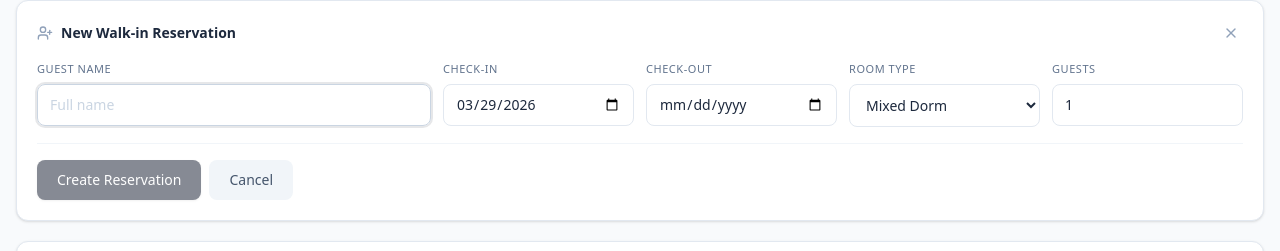
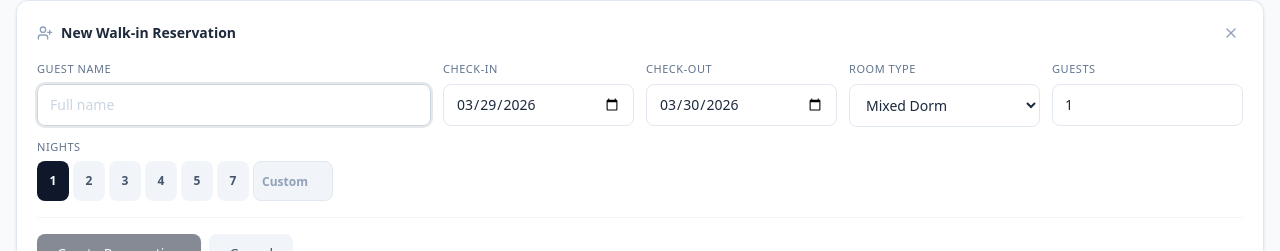
Before and after one commit to dunelly/hostel-saas, a Next.js app in the folder apps/web/: page /reservations in a window 1280 px wide. Both pictures are taken after typing "Sample", "2020-01-15", "2020-01-15" into the empty fields and a click on the button "Add Walk-in". Shown: the part 138-389 px from the top of the page. Built offline with nearby package versions, Linux system fonts and the light colour scheme; no server answers; the database is empty.

Commit message:
Improve receptionist guest workflows

```diff
--- a/apps/web/src/app/api/assignments/swap/route.ts
+++ b/apps/web/src/app/api/assignments/swap/route.ts
@@ -52,21 +52,20 @@ export async function POST(request: NextRequest) {
       return NextResponse.json({ error: "No overlapping dates to swap" }, { status: 400 });
     }
 
-    // Swap: A's assignments on overlap dates go to bedB, B's go to bedA
-    // Use a temp bedId to avoid unique constraint violations during swap
-    const tempBed = `__swap_temp_${Date.now()}`;
-
+    // Swap: A's assignments on overlap dates go to bedB, B's go to bedA.
+    // Temporarily move A's date, not bed, because bed_id has a foreign key.
     for (const date of overlapDates) {
       const aAssign = assignmentsA.find((a) => a.date === date);
       const bAssign = assignmentsB.find((a) => a.date === date);
       if (!aAssign || !bAssign) continue;
+      const tempDate = `__swap_temp_${aAssign.id}_${Date.now()}`;
 
-      // Move A to temp
-      await db.update(bedAssignments).set({ bedId: tempBed }).where(eq(bedAssignments.id, aAssign.id));
+      // Move A off the unique (bedId, date) slot.
+      await db.update(bedAssignments).set({ date: tempDate }).where(eq(bedAssignments.id, aAssign.id));
       // Move B to A's bed
       await db.update(bedAssignments).set({ bedId: bedIdA, isManual: 1 }).where(eq(bedAssignments.id, bAssign.id));
-      // Move A from temp to B's bed
-      await db.update(bedAssignments).set({ bedId: bedIdB, isManual: 1 }).where(eq(bedAssignments.id, aAssign.id));
+      // Move A back onto the original date in B's bed
+      await db.update(bedAssignments).set({ bedId: bedIdB, date, isManual: 1 }).where(eq(bedAssignments.id, aAssign.id));
     }
 
     // Also swap non-overlapping dates (full stay swap)
--- a/apps/web/src/app/reservations/page.tsx
+++ b/apps/web/src/app/reservations/page.tsx
@@ -2,7 +2,7 @@
 
 import { useQuery, useMutation, useQueryClient } from "@tanstack/react-query";
 import { useState } from "react";
-import { format } from "date-fns";
+import { addDays, format, parseISO } from "date-fns";
 import { GuestDetailPanel } from "@/components/GuestDetailPanel";
 import {
   Plus,
@@ -557,10 +557,47 @@ function ManualEntryForm({
   const [form, setForm] = useState({
     guestName: "",
     checkIn: format(new Date(), "yyyy-MM-dd"),
-    checkOut: "",
+    checkOut: format(addDays(new Date(), 1), "yyyy-MM-dd"),
     roomTypeReq: "mixed",
     numGuests: 1,
   });
+  const [nights, setNights] = useState(1);
+  const [customNights, setCustomNights] = useState("");
+
+  function setStayLength(nextNights: number, nextCheckIn = form.checkIn) {
+    const clamped = Math.max(1, nextNights);
+    setNights(clamped);
+    setForm({
+      ...form,
+      checkIn: nextCheckIn,
+      checkOut: format(addDays(parseISO(nextCheckIn), clamped), "yyyy-MM-dd"),
+    });
+  }
+
+  function handleCheckInChange(nextCheckIn: string) {
+    setStayLength(nights, nextCheckIn);
+  }
+
+  function handleCheckOutChange(nextCheckOut: string) {
+    const diff = Math.round(
+      (new Date(nextCheckOut).getTime() - new Date(form.checkIn).getTime()) / 86400000
+    );
+    const clamped = Math.max(1, diff);
+    setNights(clamped);
+    setCustomNights(clamped > 7 ? String(clamped) : "");
+    setForm({ ...form, checkOut: nextCheckOut });
+  }
+
+  function handlePresetNightClick(nextNights: number) {
+    setCustomNights("");
+    setStayLength(nextNights);
+  }
+
+  function handleCustomNightsChange(value: string) {
+    setCustomNights(value);
+    const parsed = parseInt(value, 10);
+    if (Number.isFinite(parsed)) setStayLength(parsed);
+  }
 
   return (
     <div className="bg-white rounded-xl border border-slate-200 shadow-sm p-5">
@@ -597,7 +634,7 @@ function ManualEntryForm({
           <input
             type="date"
             value={form.checkIn}
-            onChange={(e) => setForm({ ...form, checkIn: e.target.value })}
+            onChange={(e) => handleCheckInChange(e.target.value)}
             className="w-full border border-slate-200 rounded-lg px-3 py-2.5 text-sm text-slate-800 focus:outline-none focus:ring-2 focus:ring-slate-900/10 focus:border-slate-300"
           />
         </div>
@@ -608,7 +645,8 @@ function ManualEntryForm({
           <input
             type="date"
             value={form.checkOut}
-            onChange={(e) => setForm({ ...form, checkOut: e.target.value })}
+            min={format(addDays(parseISO(form.checkIn), 1), "yyyy-MM-dd")}
+            onChange={(e) => handleCheckOutChange(e.target.value)}
             className="w-full border border-slate-200 rounded-lg px-3 py-2.5 text-sm text-slate-800 focus:outline-none focus:ring-2 focus:ring-slate-900/10 focus:border-slate-300"
           />
         </div>
@@ -640,6 +678,40 @@ function ManualEntryForm({
             className="w-full border border-slate-200 rounded-lg px-3 py-2.5 text-sm text-slate-800 focus:outline-none focus:ring-2 focus:ring-slate-900/10 focus:border-slate-300"
           />
         </div>
+        <div className="md:col-span-2">
+          <label className="block text-[11px] font-medium text-slate-500 uppercase tracking-wider mb-1.5">
+            Nights
+          </label>
+          <div className="flex items-center gap-1">
+            {[1, 2, 3, 4, 5, 7].map((n) => (
+              <button
+                key={n}
+                type="button"
+                onClick={() => handlePresetNightClick(n)}
+                className={`h-10 w-8 rounded-lg text-xs font-semibold transition-colors ${
+                  nights === n
+                    ? "bg-slate-900 text-white"
+                    : "bg-slate-100 text-slate-600 hover:bg-slate-200"
+                }`}
+              >
+                {n}
+              </button>
+            ))}
+            <input
+              type="number"
+              min={8}
+              max={365}
+              value={customNights}
+              onChange={(e) => handleCustomNightsChange(e.target.value)}
+              placeholder="Custom"
+              className={`h-10 w-20 rounded-lg border px-2 text-xs font-semibold outline-none transition-colors ${
+                nights > 7
+                  ? "border-slate-900 bg-slate-900 text-white placeholder:text-white/70"
+                  : "border-slate-200 bg-slate-100 text-slate-600 placeholder:text-slate-400 focus:border-slate-400 focus:bg-white"
+              }`}
+            />
+          </div>
+        </div>
       </div>
       <div className="flex gap-2 mt-4 pt-4 border-t border-slate-100">
         <button
--- a/apps/web/src/components/grid/BedGrid.tsx
+++ b/apps/web/src/components/grid/BedGrid.tsx
@@ -396,6 +396,7 @@ export function BedGrid() {
         <GuestDetailPanel
           reservation={{
             id: livePanelAssignment.reservationId,
+            guestId: livePanelAssignment.guestId,
             source: livePanelAssignment.source,
             guestName: livePanelAssignment.guestName,
             checkIn: livePanelAssignment.checkIn,
--- a/apps/web/src/components/grid/GuestCell.tsx
+++ b/apps/web/src/components/grid/GuestCell.tsx
@@ -148,8 +148,8 @@ export const GuestCell = React.memo(function GuestCell({
         {/* Guest name */}
         {showName && (
           <span className={`flex min-w-0 flex-1 flex-col px-2 ${colors.text}`}>
-            <span className="truncate text-[11px] font-semibold leading-[12px]">{displayName}</span>
-            <span className="truncate text-[9px] font-semibold leading-[10px] opacity-75">{stayNights}</span>
+            <span className="truncate text-[13px] font-semibold leading-[14px]">{displayName}</span>
+            <span className="truncate text-[10px] font-semibold leading-[11px] opacity-75">{stayNights}</span>
           </span>
         )}
 
--- a/apps/web/src/components/grid/GuestCellClone.tsx
+++ b/apps/web/src/components/grid/GuestCellClone.tsx
@@ -36,7 +36,7 @@ export function GuestCellClone({ assignment, width, guestIndex }: { assignment:
         className={`w-full h-9 flex items-center rounded-sm mx-0 ${colors.bg} border ${colors.border} border-solid`}
       >
         <span className={`flex min-w-0 flex-1 flex-col px-2 ${colors.text}`}>
-          <span className="truncate text-[10px] font-semibold leading-[11px]">{displayName}</span>
+          <span className="truncate text-[13px] font-semibold leading-[14px]">{displayName}</span>
           <span className="truncate text-[9px] font-semibold leading-[10px] opacity-75">{stayNights}</span>
         </span>
       </div>
--- a/apps/web/src/components/grid/QuickAddPopover.tsx
+++ b/apps/web/src/components/grid/QuickAddPopover.tsx
@@ -47,6 +47,8 @@ export function QuickAddPopover({ bedId, date, roomType, onClose }: Props) {
   const [selected, setSelected] = useState<GuestOption | null>(null);
   const [rebookMode, setRebookMode] = useState(false);
   const [rebookNights, setRebookNights] = useState(1);
+  const [customNights, setCustomNights] = useState("");
+  const [customRebookNights, setCustomRebookNights] = useState("");
 
   // Fetch assignments for existing guest picker
   const rangeFrom = format(subDays(new Date(), 30), "yyyy-MM-dd");
@@ -80,6 +82,16 @@ export function QuickAddPopover({ bedId, date, roomType, onClose }: Props) {
   function handleNightsChange(n: number) {
     const clamped = Math.max(1, n);
     setNights(clamped);
+    setCustomNights("");
+    setCheckOut(format(addDays(parseISO(date), clamped), "yyyy-MM-dd"));
+  }
+
+  function handleCustomNightsChange(val: string) {
+    setCustomNights(val);
+    const parsed = parseInt(val, 10);
+    if (!Number.isFinite(parsed)) return;
+    const clamped = Math.max(1, parsed);
+    setNights(clamped);
     setCheckOut(format(addDays(parseISO(date), clamped), "yyyy-MM-dd"));
   }
 
@@ -89,6 +101,18 @@ export function QuickAddPopover({ bedId, date, roomType, onClose }: Props) {
       (new Date(val).getTime() - new Date(date).getTime()) / 86400000
     );
     setNights(Math.max(1, diff));
+    setCustomNights(diff > 7 ? String(diff) : "");
+  }
+
+  function handleRebookNightsChange(n: number) {
+    setRebookNights(n);
+    setCustomRebookNights("");
+  }
+
+  function handleCustomRebookNightsChange(val: string) {
+    setCustomRebookNights(val);
+    const parsed = parseInt(val, 10);
+    if (Number.isFinite(parsed)) setRebookNights(Math.max(1, parsed));
   }
 
   // ── Mutations ─────────────────────────────────────────────────────────────
@@ -186,7 +210,7 @@ export function QuickAddPopover({ bedId, date, roomType, onClose }: Props) {
   return (
     <div
       ref={ref}
-      className="absolute z-50 w-72 bg-white rounded-xl shadow-2xl border border-slate-200 overflow-hidden"
+      className="absolute z-50 w-80 bg-white rounded-xl shadow-2xl border border-slate-200 overflow-hidden"
       style={{ top: "calc(100% + 4px)", left: 0 }}
       onClick={(e) => e.stopPropagation()}
     >
@@ -293,9 +317,9 @@ export function QuickAddPopover({ bedId, date, roomType, onClose }: Props) {
           </div>
 
           {/* Nights quick picker */}
-          <div className="flex items-center gap-2">
+          <div className="space-y-1.5">
             <span className="text-[11px] font-semibold text-slate-500 uppercase tracking-wider">{t("grid_nights")}</span>
-            <div className="flex items-center gap-1 ml-auto">
+            <div className="grid grid-cols-[repeat(6,1.75rem)_1fr] gap-1">
               {[1, 2, 3, 4, 5, 7].map((n) => (
                 <button
                   key={n}
@@ -310,6 +334,19 @@ export function QuickAddPopover({ bedId, date, roomType, onClose }: Props) {
                   {n}
                 </button>
               ))}
+              <input
+                type="number"
+                min={8}
+                max={365}
+                value={customNights}
+                onChange={(e) => handleCustomNightsChange(e.target.value)}
+                placeholder="Custom"
+                className={`h-7 min-w-0 rounded-lg border px-2 text-xs font-semibold outline-none transition-colors ${
+                  nights > 7
+                    ? "border-slate-900 bg-slate-900 text-white placeholder:text-white/70"
+                    : "border-slate-200 bg-slate-100 text-slate-600 placeholder:text-slate-400 focus:border-slate-400 focus:bg-white"
+                }`}
+              />
             </div>
           </div>
 
@@ -511,7 +548,7 @@ export function QuickAddPopover({ bedId, date, roomType, onClose }: Props) {
                         <button
                           key={n}
                           type="button"
-                          onClick={() => setRebookNights(n)}
+                          onClick={() => handleRebookNightsChange(n)}
                           className={`w-6 h-6 rounded-md text-[11px] font-semibold transition-colors ${
                             rebookNights === n
                               ? "bg-emerald-600 text-white"
@@ -521,6 +558,19 @@ export function QuickAddPopover({ bedId, date, roomType, onClose }: Props) {
                           {n}
                         </button>
                       ))}
+                      <input
+                        type="number"
+                        min={8}
+                        max={365}
+                        value={customRebookNights}
+                        onChange={(e) => handleCustomRebookNightsChange(e.target.value)}
+                        placeholder="Custom"
+                        className={`h-6 w-14 rounded-md border px-1.5 text-[10px] font-semibold outline-none transition-colors ${
+                          rebookNights > 7
+                            ? "border-emerald-600 bg-emerald-600 text-white placeholder:text-white/70"
+                            : "border-slate-200 bg-slate-100 text-slate-600 placeholder:text-slate-400 focus:border-slate-400 focus:bg-white"
+                        }`}
+                      />
                     </div>
                   </div>
                   <div className="text-[10px] text-slate-500">
```
Also changed, not shown: apps/web/src/components/GuestDetailPanel.tsx (+14 -1 lines), 1 other file (tests, documents, lock files or other folders).
